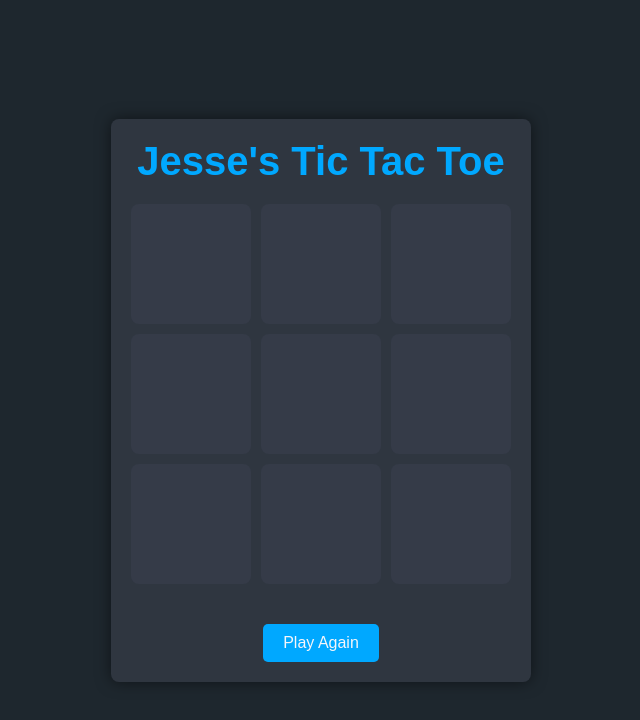
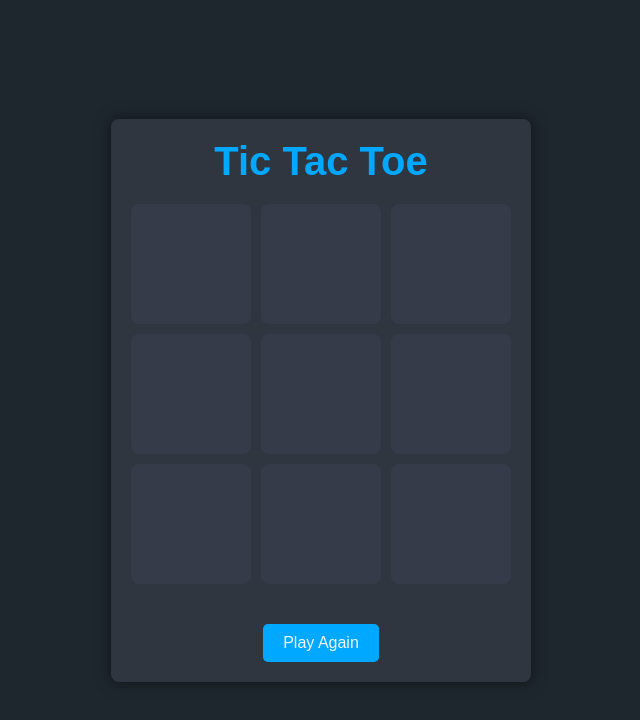
Before and after one commit to N3RO99/JS-Project, a plain HTML site: page index.html in a window 1280 px wide. Shown: the whole page, without its empty margins (319-959 px from the left). Drawn offline with Linux system fonts and the light colour scheme.

Commit message:
Update index.html

```diff
--- a/index.html
+++ b/index.html
@@ -3,7 +3,7 @@
 <head>
 <meta charset="UTF-8">
 <meta name="viewport" content="width=device-width, initial-scale=1.0">
-<title>Advanced Tic Tac Toe</title>
+<title>JESSE Tic Tac Toe</title>
 <style>
     * {
         box-sizing: border-box;
@@ -100,7 +100,7 @@
 </head>
 <body>
 <div class="container">
-    <h1>Jesse's Tic Tac Toe</h1>
+    <h1>Tic Tac Toe</h1>
     <div class="board">
         <div class="cell" onclick="makeMove(0)"></div>
         <div class="cell" onclick="makeMove(1)"></div>
```
